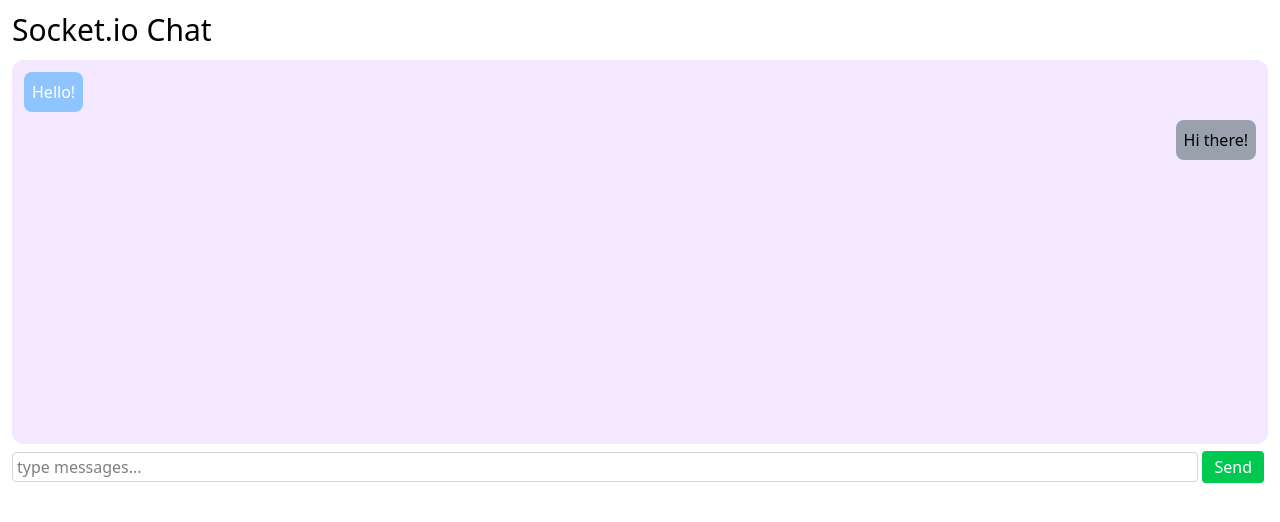
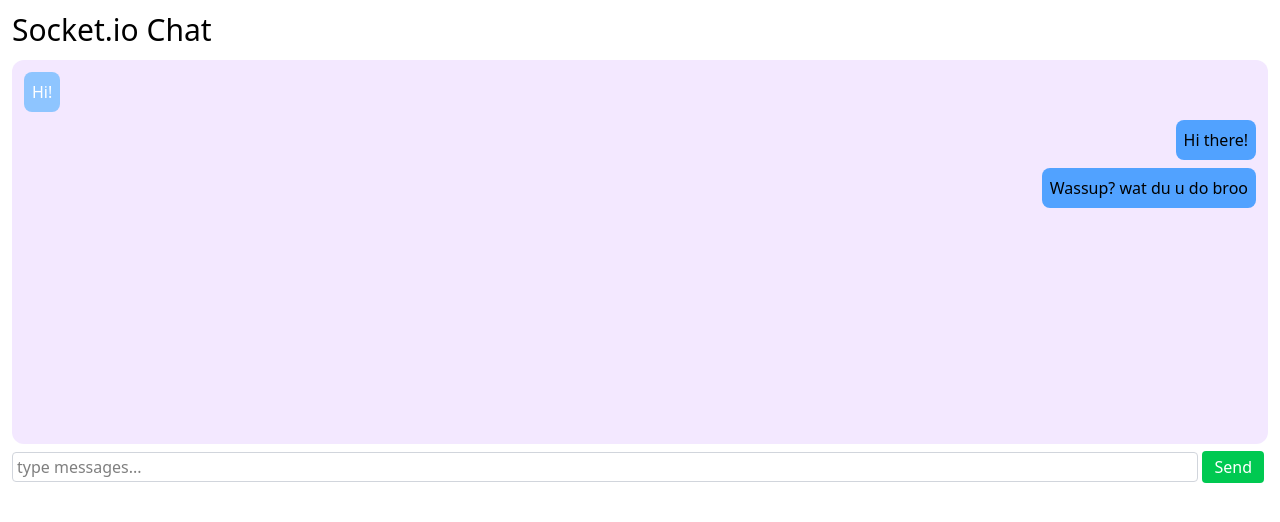
Before and after one commit to Imperator7/realtime-chat-practice, a React (Vite) app in the folder frontend/: page / in a window 1280 px wide. Shown: the top 522 px of the page. Built offline with nearby package versions, Linux system fonts and the light colour scheme.

Commit message:
feat: add sendMessage feature on UI (no api post yet)

```diff
--- a/frontend/src/App.jsx
+++ b/frontend/src/App.jsx
@@ -1,22 +1,45 @@
 import { useState } from 'react'
 import './App.css'
 
-const handleSubmit = (e) => {
-  e.preventDefault()
-}
+function App() {
+  const [messages, setMessages] = useState([
+    { type: 'received', content: 'Hi!' },
+    { type: 'sent', content: 'Hi there!' },
+    { type: 'sent', content: 'Wassup? wat du u do broo' },
+  ])
 
-function App() {
+  const [typingMessage, setTypingMessage] = useState('')
+
+  const sendMessage = (message, e) => {
+    e.preventDefault()
+
+    if (message === '') return
+    setMessages((prev) => [...prev, { type: 'sent', content: message }])
+    setTypingMessage('')
+  }
+
   return (
     <main>
       <h1 className="text-3xl m-3">Socket.io Chat</h1>
-      <section className="m-3 ">
-        <ul className="flex flex-col bg-purple-100 p-2  rounded-xl min-h-96">
-          <li className="bg-blue-300 text-white rounded-lg p-2 m-1 w-fit text-overflow">
-            Hello!
-          </li>
-          <li className="bg-gray-400 rounded-lg p-2 m-1 w-fit self-end text-overflow">
-            Hi there!
-          </li>
+      <section className="m-3">
+        <ul className="flex flex-col bg-purple-100 p-2 rounded-xl min-h-96 max-h-[550px] overflow-y-auto">
+          {messages.map((message, index) =>
+            message.type === 'received' ? (
+              <li
+                key={index}
+                className="bg-blue-300 text-white rounded-lg p-2 m-1 w-fit text-overflow"
+              >
+                {message.content}
+              </li>
+            ) : (
+              <li
+                key={index}
+                className="bg-blue-400 rounded-lg p-2 m-1 w-fit self-end text-overflow"
+              >
+                {message.content}
+              </li>
+            )
+          )}
         </ul>
 
         <form action="send-message" className="flex items-baseline">
@@ -24,10 +47,12 @@
             className="mt-2 rounded border border-gray-300 px-1 py-0.5 w-full focus:outline-none"
             type="text"
             placeholder="type messages..."
+            value={typingMessage}
+            onChange={(e) => setTypingMessage(e.target.value)}
           />
           <button
-            className="bg-green-500 text-white rounded py-1 px-3 mx-1"
-            onClick={handleSubmit}
+            className="bg-green-500 text-white rounded py-1 px-3 mx-1 hover:bg-green-600 active:scale-95 active:translate-y-0.5 duration-50 "
+            onClick={(e) => sendMessage(typingMessage, e)}
           >
             Send
           </button>
```
